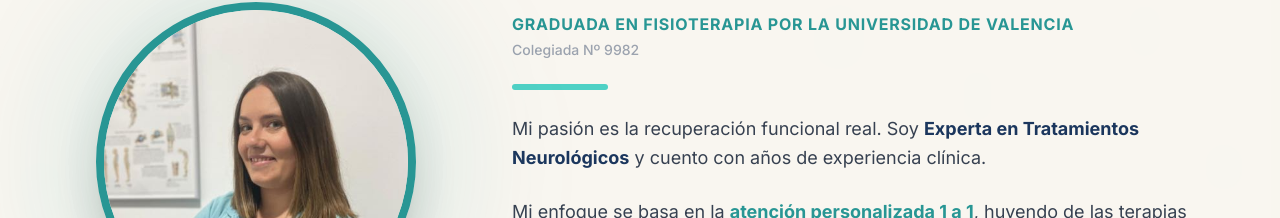
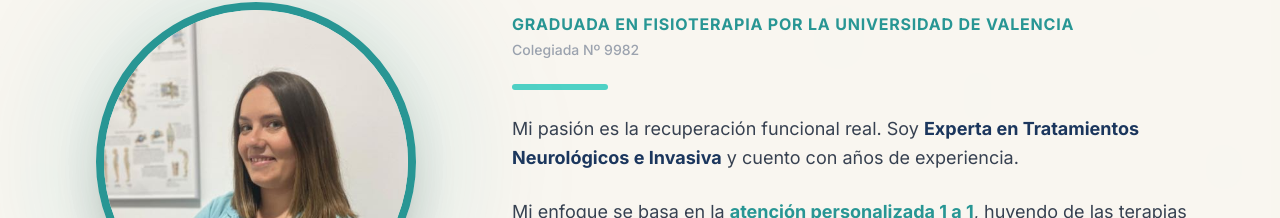
Before and after one commit to javiergpco/FisioElisa, a React (Vite) app: page / in a window 1280 px wide. Both pictures are taken after a click on the button "Sobre FisioElisa". Shown: the part 216-434 px from the top of the page. Built offline with nearby package versions, Linux system fonts and the light colour scheme.

Commit message:
Update SobreElisa.tsx

```diff
--- a/components/SobreElisa.tsx
+++ b/components/SobreElisa.tsx
@@ -105,7 +105,7 @@ export const SobreElisa: React.FC<SobreElisaProps> = ({ onBackToHome }) => {
               <div className="w-24 h-1.5 bg-brand-accent mx-auto md:mx-0 rounded-full"></div>
 
               <p className="text-lg text-gray-700 leading-relaxed">
-                Mi pasión es la recuperación funcional real. Soy <strong className="text-brand-secondary">Experta en Tratamientos Neurológicos</strong> y cuento con años de experiencia clínica.
+                Mi pasión es la recuperación funcional real. Soy <strong className="text-brand-secondary">Experta en Tratamientos Neurológicos e Invasiva</strong> y cuento con años de experiencia.
               </p>
               <p className="text-lg text-gray-700 leading-relaxed">
                 Mi enfoque se basa en la <strong className="text-brand-primary">atención personalizada 1 a 1</strong>, huyendo de las terapias masificadas. Combino la terapia manual experta con la última evidencia científica en <span className="underline decoration-brand-accent decoration-2 underline-offset-2">Neurorrehabilitación</span> y <span className="underline decoration-brand-accent decoration-2 underline-offset-2">Fisioterapia Deportiva</span>.
```
